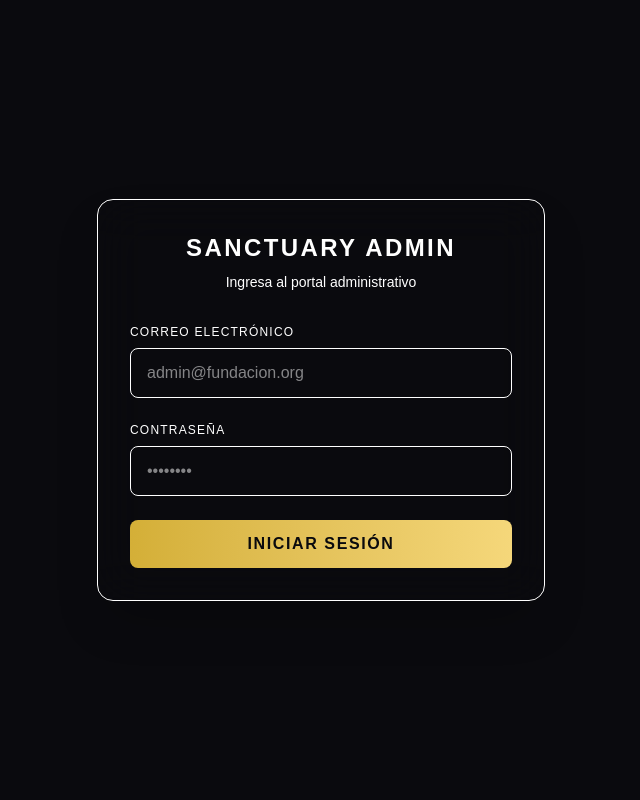
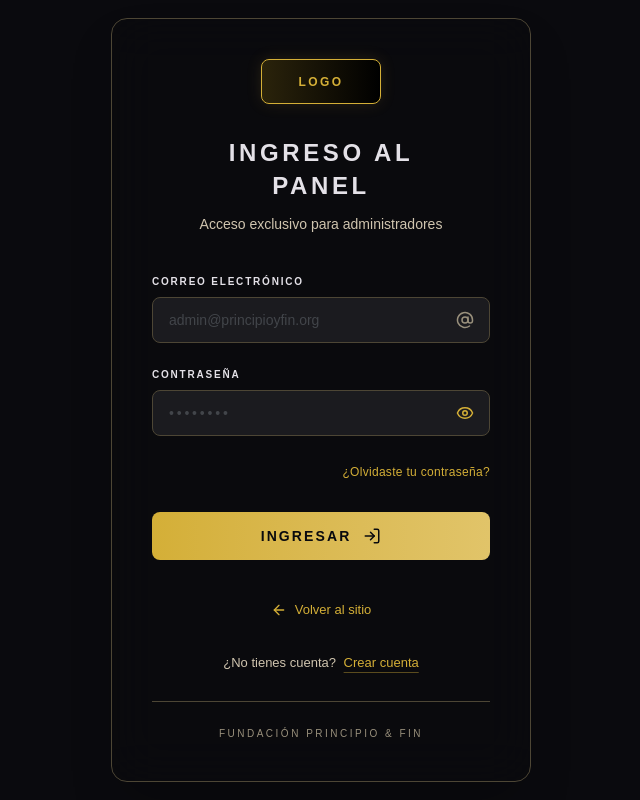
Before and after one commit to Nicolas8624/FundacionPrincipioFin-frontend, a Next.js app: page /login in a window 1280 px wide. Shown: the whole page, without its empty margins (319-959 px from the left). Built offline with nearby package versions, Linux system fonts and the light colour scheme.

Commit message:
style(auth): pulir la interfaz del login para replicar exactamente el diseno original de figma

```diff
--- a/src/app/(auth)/login/page.tsx
+++ b/src/app/(auth)/login/page.tsx
@@ -1,4 +1,8 @@
 import { login } from './actions';
+import { StarfieldBackground } from "@/components/ui/StarfieldBackground";
+import { EarthBackground } from "@/components/ui/EarthBackground";
+import { AtSign, Eye, LogIn, ArrowLeft } from 'lucide-react';
+import Link from 'next/link';
 
 export default function LoginPage({
   searchParams,
@@ -6,64 +10,110 @@ export default function LoginPage({
   searchParams: { message: string }
 }) {
   return (
-    <div className="min-h-screen flex items-center justify-center bg-surface relative overflow-hidden">
-      {/* Background Blur Elements */}
-      <div className="absolute inset-0 z-0">
-        <div className="absolute top-1/4 left-1/4 w-96 h-96 bg-primary/10 rounded-full blur-[128px]" />
-        <div className="absolute bottom-1/4 right-1/4 w-96 h-96 bg-primary/5 rounded-full blur-[128px]" />
+    <div className="min-h-screen flex items-center justify-center bg-background relative overflow-hidden font-inter">
+      {/* Backgrounds */}
+      <StarfieldBackground />
+      <EarthBackground />
+
+      {/* Login Card */}
+      <div className="relative z-10 w-full max-w-[420px] p-10 rounded-2xl bg-[#0A0A0E]/80 backdrop-blur-xl border border-[#4d4635] shadow-2xl">
+
+        {/* Logo Placeholder */}
+        <div className="flex justify-center mb-8">
+          {/* El diseño original tiene un logo negro con borde dorado y globos dorados adentro. Como no tenemos el SVG exacto, ponemos un placeholder visualmente similar */}
+          <div className="w-[120px] h-[45px] bg-black border border-[#D4AF37] rounded-lg flex items-center justify-center shadow-[0_0_15px_rgba(212,175,55,0.15)] overflow-hidden relative">
+             <div className="absolute inset-0 opacity-20 bg-gradient-to-r from-[#D4AF37] to-transparent"></div>
+             <span className="text-[#D4AF37] font-montserrat font-bold tracking-[0.2em] text-xs relative z-10">LOGO</span>
+          </div>
         </div>
 
-      {/* Login Card */}
-      <div className="relative z-10 w-full max-w-md p-8 rounded-2xl bg-surface-container-low/70 backdrop-blur-xl border border-outline-variant shadow-2xl">
-        <div className="text-center mb-8">
-          <h1 className="text-2xl font-bold tracking-widest text-primary font-montserrat uppercase mb-2">
-            Sanctuary Admin
+        <div className="text-center mb-10">
+          <h1 className="text-[24px] font-semibold tracking-[0.15em] text-[#e4e1e7] font-montserrat uppercase mb-3 leading-snug">
+            Ingreso Al<br/>Panel
           </h1>
-          <p className="text-on-surface-variant text-sm font-inter">
-            Ingresa al portal administrativo
+          <p className="text-[#d0c5af] text-sm font-inter">
+            Acceso exclusivo para administradores
           </p>
         </div>
 
         <form className="space-y-6" action={login}>
           <div>
-            <label className="block text-xs font-montserrat uppercase tracking-widest text-on-surface-variant mb-2">
+            <label className="block text-[10px] font-montserrat uppercase tracking-[0.18em] text-[#e4e1e7] mb-2 font-semibold">
               Correo Electrónico
             </label>
+            <div className="relative">
               <input
                 name="email"
                 type="email"
                 required
-              className="w-full bg-surface/50 border border-outline-variant rounded-lg px-4 py-3 text-on-surface focus:outline-none focus:border-primary focus:ring-1 focus:ring-primary/50 transition-all"
-              placeholder="admin@fundacion.org"
+                className="w-full bg-[#1b1b1f] border border-[#4d4635] rounded-lg pl-4 pr-10 py-3 text-[#e4e1e7] focus:outline-none focus:border-[#D4AF37] transition-colors text-sm placeholder:text-[#42454a]"
+                placeholder="admin@principioyfin.org"
               />
+              <div className="absolute right-4 top-1/2 -translate-y-1/2 text-[#99907c]">
+                <AtSign className="w-[18px] h-[18px]" />
+              </div>
+            </div>
           </div>
 
           <div>
-            <label className="block text-xs font-montserrat uppercase tracking-widest text-on-surface-variant mb-2">
+            <label className="block text-[10px] font-montserrat uppercase tracking-[0.18em] text-[#e4e1e7] mb-2 font-semibold">
               Contraseña
             </label>
+            <div className="relative">
               <input
                 name="password"
                 type="password"
                 required
-              className="w-full bg-surface/50 border border-outline-variant rounded-lg px-4 py-3 text-on-surface focus:outline-none focus:border-primary focus:ring-1 focus:ring-primary/50 transition-all"
+                className="w-full bg-[#1b1b1f] border border-[#4d4635] rounded-lg pl-4 pr-10 py-3 text-[#e4e1e7] focus:outline-none focus:border-[#D4AF37] transition-colors text-sm placeholder:text-[#42454a] tracking-[0.2em]"
                 placeholder="••••••••"
               />
+              <div className="absolute right-4 top-1/2 -translate-y-1/2 text-[#D4AF37] cursor-pointer hover:text-[#F5D77A] transition-colors">
+                <Eye className="w-[18px] h-[18px]" />
+              </div>
+            </div>
+          </div>
+
+          <div className="flex justify-end pt-1">
+            <Link href="#" className="text-xs font-inter text-[#D4AF37] hover:text-[#F5D77A] transition-colors font-medium tracking-wide">
+              ¿Olvidaste tu contraseña?
+            </Link>
           </div>
 
           {searchParams?.message && (
-            <div className="p-3 bg-error-container/20 border border-error-container rounded text-error text-xs font-inter text-center">
+            <div className="p-3 bg-[#93000a]/20 border border-[#93000a] rounded text-[#ffb4ab] text-xs font-inter text-center">
               {searchParams.message}
             </div>
           )}
 
+          <div className="pt-2">
             <button
               type="submit"
-            className="w-full bg-gradient-to-r from-[#D4AF37] to-[#F5D77A] text-[#0A0A0E] font-montserrat font-bold uppercase tracking-widest py-3 px-6 rounded-lg hover:shadow-[0_0_20px_rgba(212,175,55,0.40)] transition-all"
+              className="w-full bg-gradient-to-r from-[#D4AF37] to-[#e1c469] text-[#0A0A0E] font-montserrat font-semibold tracking-[0.15em] py-[14px] px-6 rounded-lg hover:shadow-[0_0_25px_rgba(212,175,55,0.25)] transition-all flex items-center justify-center gap-2 text-sm"
             >
-            Iniciar Sesión
+              INGRESAR
+              <LogIn className="w-[18px] h-[18px] ml-1" />
             </button>
+          </div>
         </form>
+
+        <div className="mt-10 space-y-7">
+          <div className="text-center">
+            <Link href="/" className="inline-flex items-center justify-center gap-2 text-[13px] font-inter text-[#D4AF37] hover:text-[#F5D77A] transition-colors font-medium">
+              <ArrowLeft className="w-4 h-4" />
+              Volver al sitio
+            </Link>
+          </div>
+
+          <div className="text-center text-[13px] font-inter text-[#d0c5af]">
+            ¿No tienes cuenta? <Link href="/inscripcion" className="text-[#D4AF37] hover:text-[#F5D77A] underline underline-offset-[5px] decoration-[#D4AF37]/40 hover:decoration-[#F5D77A] transition-all font-medium ml-1">Crear cuenta</Link>
+          </div>
+
+          <div className="pt-6 border-t border-[#4d4635] text-center">
+            <p className="text-[10px] font-montserrat uppercase tracking-[0.25em] text-[#99907c]">
+              Fundación Principio & Fin
+            </p>
+          </div>
+        </div>
       </div>
     </div>
   );
```
Lines whose indentation alone changed are shown as unchanged.
